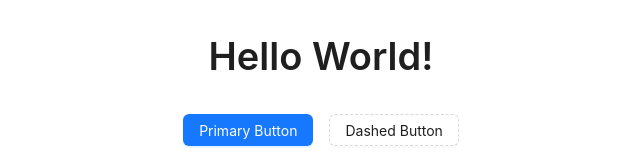
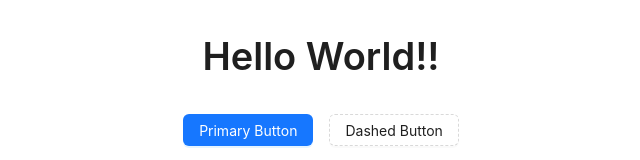
Before and after one commit to alexeylos/react-application-sandbox, a React app: page / in a window 1280 px wide. Shown: the top 160 px of the page, without its empty margins (319-959 px from the left). Built offline with nearby package versions, Linux system fonts and the light colour scheme.

Commit message:
prettier lint staged husky added and testing

```diff
--- a/src/App.tsx
+++ b/src/App.tsx
@@ -9,7 +9,7 @@ const App = () => {
   return (
     <Flex gap="middle" align="center" vertical>
       <Flex justify="center" align="center">
-        <Title>Hello World!</Title>
+        <Title>Hello World!!</Title>
       </Flex>
       <Flex gap="middle" justify="center" align="center">
         <Button type="primary">Primary Button</Button>
```
